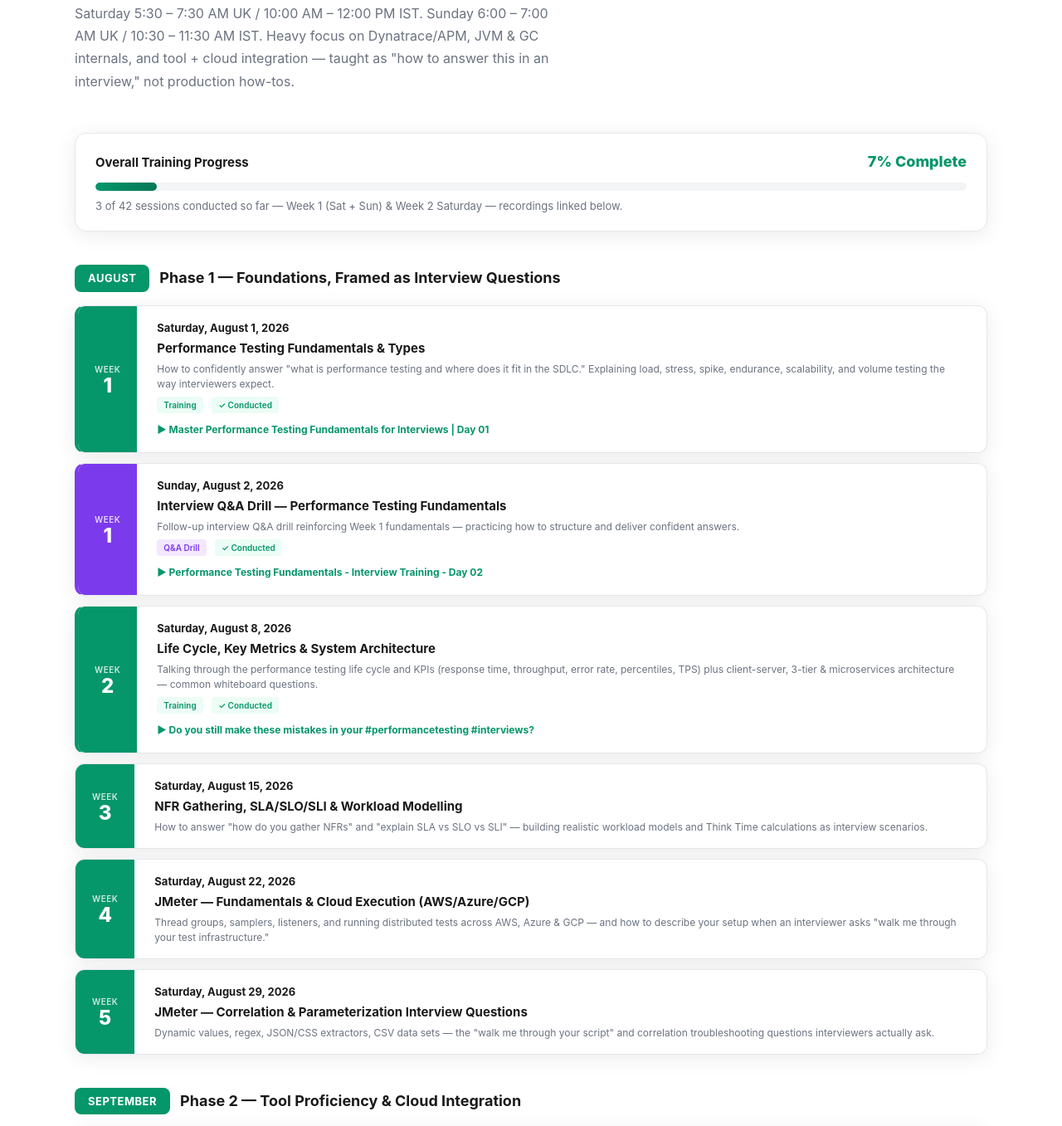
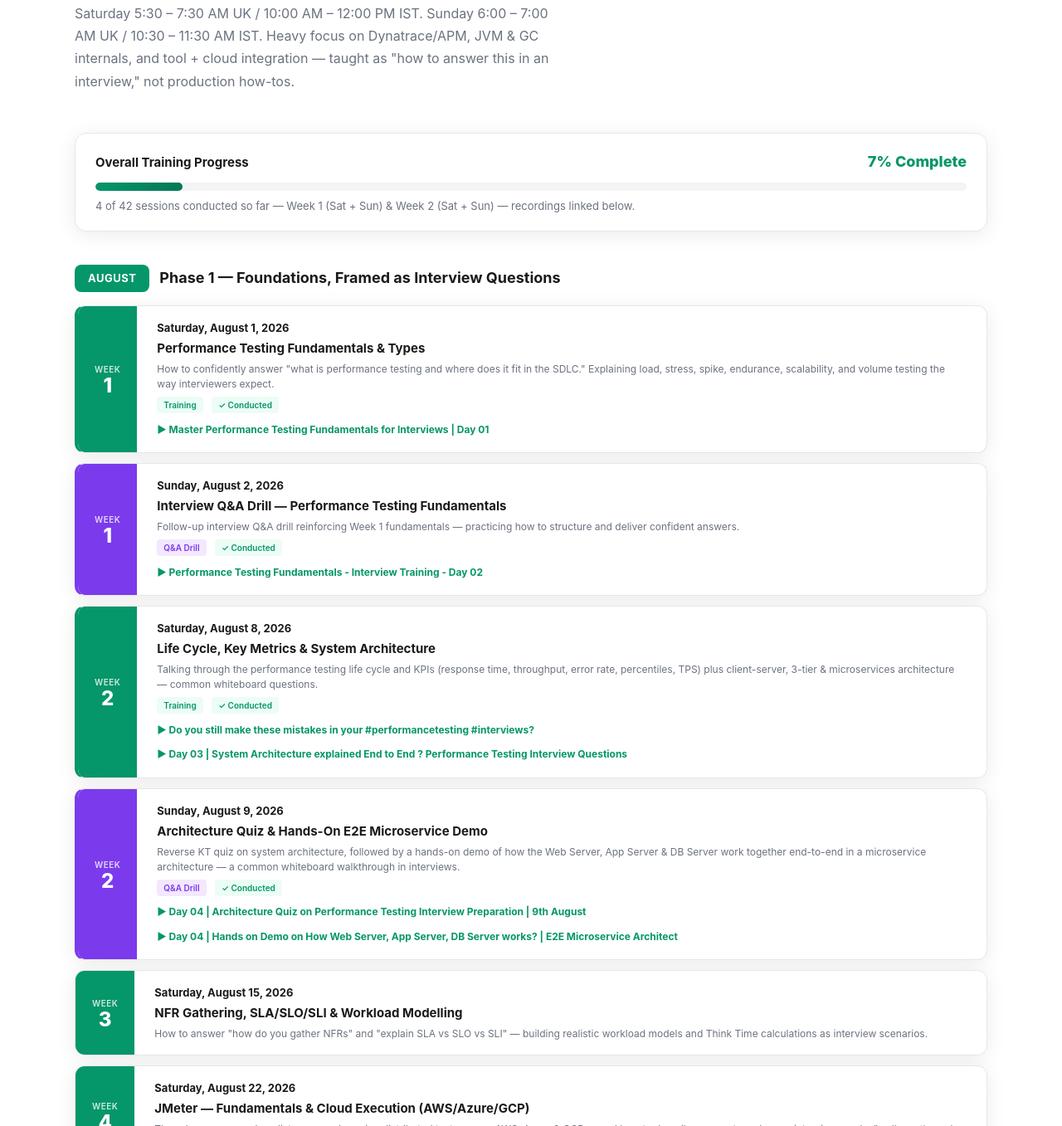
Before and after one commit to vasanthshanmugam/whats-new, a plain HTML site: page interview-prep.html in a window 1280 px wide. Shown: the part 1099-2456 px from the top of the page at 83% size. Drawn offline with Linux system fonts and the light colour scheme.

Commit message:
Update Week 2 content

```diff
--- a/interview-prep.html
+++ b/interview-prep.html
@@ -415,10 +415,10 @@ footer .footer-links a:hover{color:var(--white)}
     <div class="hero-progress">
       <div class="progress-box-header">
         <h3>Training Progress</h3>
-        <span class="percent">7% Complete</span>
+        <span class="percent">10% Complete</span>
       </div>
-      <div class="progress-box-track"><div class="progress-box-fill" style="width:7%"></div></div>
-      <div class="progress-box-note">3 of 42 sessions conducted &bull; Week 1 (Sat + Sun) &amp; Week 2 Saturday held</div>
+      <div class="progress-box-track"><div class="progress-box-fill" style="width:10%"></div></div>
+      <div class="progress-box-note">4 of 42 sessions conducted &bull; Week 1 (Sat + Sun) &amp; Week 2 (Sat + Sun) held</div>
     </div>
     <div class="hero-buttons">
       <a href="#register" class="btn btn-primary">Register Now</a>
@@ -438,8 +438,8 @@ footer .footer-links a:hover{color:var(--white)}
         <h3>Overall Training Progress</h3>
         <span class="percent">7% Complete</span>
       </div>
-      <div class="progress-box-track"><div class="progress-box-fill" style="width:7%"></div></div>
-      <div class="progress-box-note">3 of 42 sessions conducted so far &mdash; Week 1 (Sat + Sun) &amp; Week 2 Saturday &mdash; recordings linked below.</div>
+      <div class="progress-box-track"><div class="progress-box-fill" style="width:10%"></div></div>
+      <div class="progress-box-note">4 of 42 sessions conducted so far &mdash; Week 1 (Sat + Sun) &amp; Week 2 (Sat + Sun) &mdash; recordings linked below.</div>
     </div>
 
     <!-- Month 1: August -->
@@ -483,6 +483,22 @@ footer .footer-links a:hover{color:var(--white)}
             <span class="session-tag completed-tag">&#10003; Conducted</span>
             <br>
             <a href="https://youtu.be/whrNX5cp6IA" class="watch-link" target="_blank" rel="noopener">&#9654; Do you still make these mistakes in your #performancetesting #interviews?</a>
+            <br>
+            <a href="https://youtu.be/09mn8J-lGPI" class="watch-link" target="_blank" rel="noopener">&#9654; Day 03 | System Architecture explained End to End ? Performance Testing Interview Questions</a>
+          </div>
+        </div>
+        <div class="session-card sunday completed">
+          <div class="session-num sunday-num"><span class="wk-label">Week</span><span class="wk-number">2</span></div>
+          <div class="session-info">
+            <div class="session-date">Sunday, August 9, 2026</div>
+            <div class="session-module">Architecture Quiz &amp; Hands-On E2E Microservice Demo</div>
+            <div class="session-desc">Reverse KT quiz on system architecture, followed by a hands-on demo of how the Web Server, App Server &amp; DB Server work together end-to-end in a microservice architecture &mdash; a common whiteboard walkthrough in interviews.</div>
+            <span class="session-tag qa-drill">Q&amp;A Drill</span>
+            <span class="session-tag completed-tag">&#10003; Conducted</span>
+            <br>
+            <a href="https://youtu.be/Q05ftX2P-CU" class="watch-link" target="_blank" rel="noopener">&#9654; Day 04 | Architecture Quiz on Performance Testing Interview Preparation | 9th August</a>
+            <br>
+            <a href="https://youtu.be/TBUeRpufAUU" class="watch-link" target="_blank" rel="noopener">&#9654; Day 04 | Hands on Demo on How Web Server, App Server, DB Server works? | E2E Microservice Architect</a>
           </div>
         </div>
         <div class="session-card">
```
